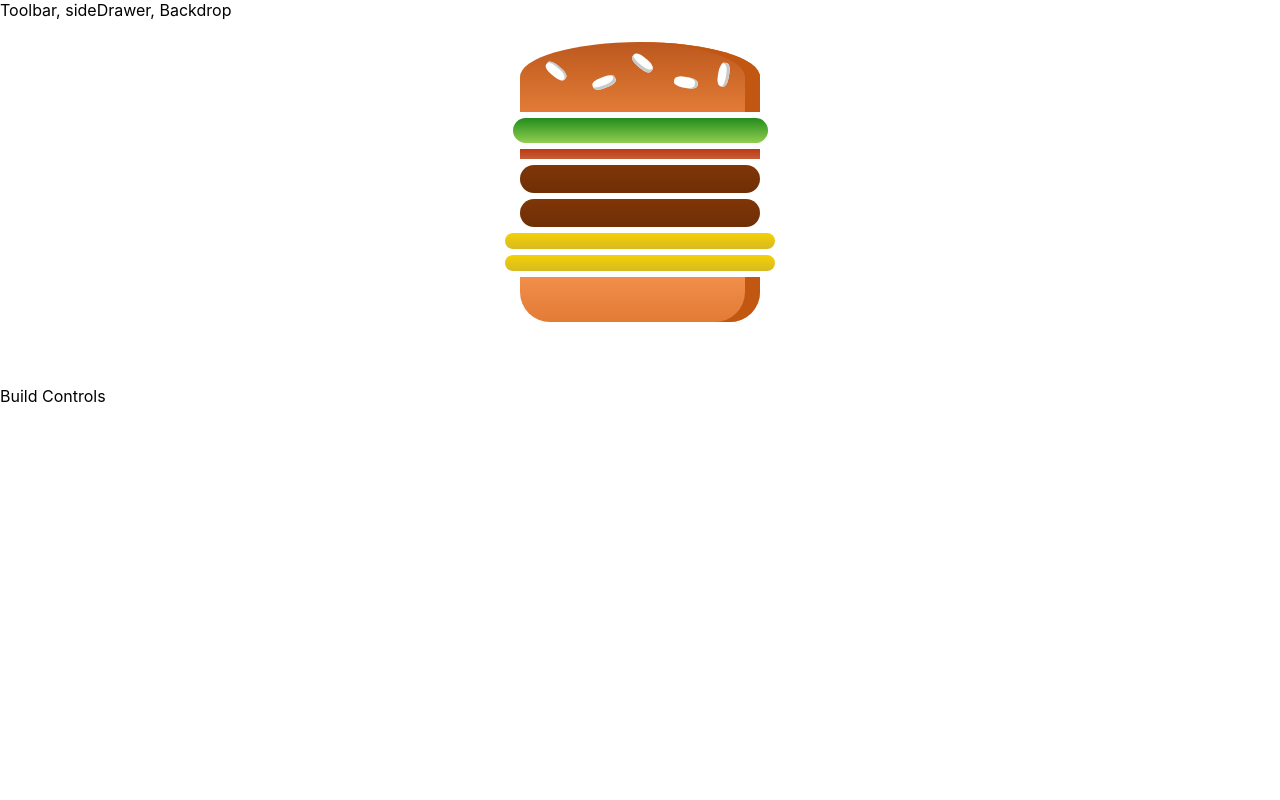
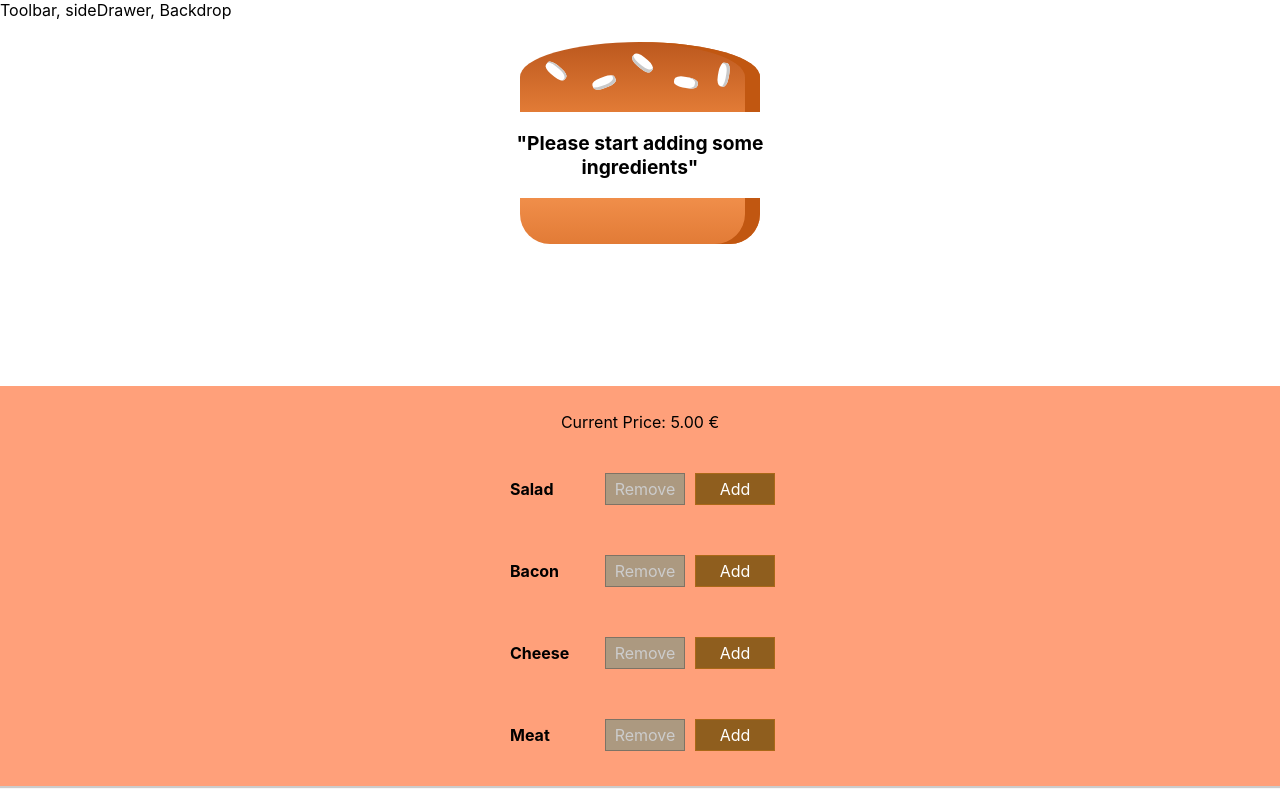
Before and after one commit to ascotto/learning-react, a React (Create React App) app: page / in a window 1280 px wide. Built offline with nearby package versions, Linux system fonts and the light colour scheme.

Commit message:
Building UI Controls

```diff
--- /dev/null
+++ b/src/components/Burger/BuildControls/BuildControl/BuildControl.js
@@ -0,0 +1,20 @@
+import React from "react";
+import classes from "./BuildControl.module.css";
+
+const buildControl = props => (
+  <div className={classes.BuildControl}>
+    <p className={classes.Label}>{props.label}</p>
+    <button
+      className={classes.Less}
+      onClick={props.removed}
+      disabled={props.disabled}
+    >
+      Remove
+    </button>
+    <button className={classes.More} onClick={props.added}>
+      Add
+    </button>
+  </div>
+);
+
+export default buildControl;
--- /dev/null
+++ b/src/components/Burger/BuildControls/BuildControl/BuildControl.module.css
@@ -0,0 +1,58 @@
+.BuildControl {
+  display: flex;
+  justify-content: space-between;
+  align-items: center;
+  margin: 5px 0;
+}
+
+.BuildControl button {
+  display: block;
+  font: inherit;
+  padding: 5px;
+  margin: 0 5px;
+  width: 80px;
+  border: 1px solid #aa6817;
+  cursor: pointer;
+  outline: none;
+}
+
+.BuildControl button:disabled {
+  background-color: #ac9980;
+  border: 1px solid #7e7365;
+  color: #ccc;
+  cursor: default;
+}
+
+.BuildControl button:hover:disabled {
+  background-color: #ac9980;
+  color: #ccc;
+  cursor: not-allowed;
+}
+
+.Label {
+  padding: 10px;
+  font-weight: bold;
+  width: 80px;
+}
+
+.BuildControl .Less {
+  background-color: #d39952;
+  color: white;
+}
+
+.BuildControl .More {
+  background-color: #8f5e1e;
+  color: white;
+}
+
+.BuildControl .Less:hover,
+.BuildControl .Less:active {
+  background-color: #daa972;
+  color: white;
+}
+
+.BuildControl .More:hover,
+.BuildControl .More:active {
+  background-color: #99703f;
+  color: white;
+}
--- /dev/null
+++ b/src/components/Burger/BuildControls/BuildControls.js
@@ -0,0 +1,27 @@
+import React from "react";
+import classes from "./BuildControls.module.css";
+import BuildControl from "./BuildControl/BuildControl";
+
+const controls = [
+  { label: "Salad", type: "salad" },
+  { label: "Bacon", type: "bacon" },
+  { label: "Cheese", type: "cheese" },
+  { label: "Meat", type: "meat" }
+];
+
+const buildControls = props => (
+  <div className={classes.BuildControls}>
+    <p>Current Price: {props.price.toFixed(2)} €</p>
+    {controls.map(el => (
+      <BuildControl
+        added={() => props.ingredientAdded(el.type)}
+        removed={() => props.ingredientRemoved(el.type)}
+        disabled={props.disabled[el.type]}
+        key={el.label}
+        label={el.label}
+      />
+    ))}
+  </div>
+);
+
+export default buildControls;
--- /dev/null
+++ b/src/components/Burger/BuildControls/BuildControls.module.css
@@ -0,0 +1,10 @@
+.BuildControls {
+  width: 100%;
+  background: lightsalmon;
+  display: flex;
+  flex-flow: column;
+  align-items: center;
+  box-shadow: 0 2px 1px #cccccc;
+  margin: auto;
+  padding: 10px 0;
+}
--- a/src/components/Burger/Burger.js
+++ b/src/components/Burger/Burger.js
@@ -3,15 +3,23 @@
 import BurgerIngredients from "./BurgerIngredient/BurgerIngredient";
 
 const burger = props => {
-  const transformIngredients = Object.keys(props.ingredients).map(igKey => {
-    console.log(igKey);
+  let transformIngredients = Object.keys(props.ingredients)
+    .map(igKey => {
+      console.log(igKey);
 
-    return [...Array(props.ingredients[igKey])].map((_, i) => {
-      return <BurgerIngredients key={igKey + i} type={igKey} />;
+      return [...Array(props.ingredients[igKey])].map((_, i) => {
+        return <BurgerIngredients key={igKey + i} type={igKey} />;
+      });
+    })
+    .reduce((arr, el) => {
+      return arr.concat(el);
     });
-  });
 
   console.log(transformIngredients);
+
+  if (transformIngredients.length === 0) {
+    transformIngredients = <p>"Please start adding some ingredients"</p>;
+  }
 
   return (
     <div className={classes.Burger}>
--- a/src/containers/BurgerBuilder/BurgerBuilder.js
+++ b/src/containers/BurgerBuilder/BurgerBuilder.js
@@ -1,22 +1,82 @@
 import React, { Component } from "react";
 import Aux from "../../hoc/Auxiliary";
 import Burger from "../../components/Burger/Burger";
+import BuildControls from "../../components/Burger/BuildControls/BuildControls";
+
+const INGREDIENT_PRICES = {
+  salad: 0.5,
+  cheese: 0.4,
+  meat: 1.2,
+  bacon: 0.7
+};
 
 class BurgerBuilder extends Component {
   state = {
     ingredients: {
-      salad: 1,
-      bacon: 1,
-      meat: 2,
-      cheese: 2
+      salad: 0,
+      bacon: 0,
+      meat: 0,
+      cheese: 0
+    },
+    totalPrice: 5
+  };
+
+  addIngredientHandler = type => {
+    const oldCount = this.state.ingredients[type];
+    const updatedCounted = oldCount + 1;
+    const updateIngredients = { ...this.state.ingredients };
+
+    updateIngredients[type] = updatedCounted;
+
+    const priceAddition = INGREDIENT_PRICES[type];
+    const oldPrice = this.state.totalPrice;
+    const newPrice = oldPrice + priceAddition;
+
+    this.setState({
+      ingredients: updateIngredients,
+      totalPrice: newPrice
+    });
+  };
+
+  removeIngredientHandler = type => {
+    const oldCount = this.state.ingredients[type];
+
+    if (oldCount <= 0) {
+      return;
     }
+
+    const updatedCounted = oldCount - 1;
+    const updateIngredients = { ...this.state.ingredients };
+
+    updateIngredients[type] = updatedCounted;
+
+    const priceDeduction = INGREDIENT_PRICES[type];
+    const oldPrice = this.state.totalPrice;
+    const newPrice = oldPrice - priceDeduction;
+
+    this.setState({
+      ingredients: updateIngredients,
+      totalPrice: newPrice
+    });
   };
 
   render() {
+    const disabledInfo = { ...this.state.ingredients };
+
+    // this will replace numbers with true or false
+    for (let key in disabledInfo) {
+      disabledInfo[key] = disabledInfo[key] <= 0;
+    }
+
     return (
       <Aux>
         <Burger ingredients={this.state.ingredients} />
-        <div>Build Controls</div>
+        <BuildControls
+          price={this.state.totalPrice}
+          ingredientAdded={this.addIngredientHandler}
+          ingredientRemoved={this.removeIngredientHandler}
+          disabled={disabledInfo}
+        />
       </Aux>
     );
   }
```
